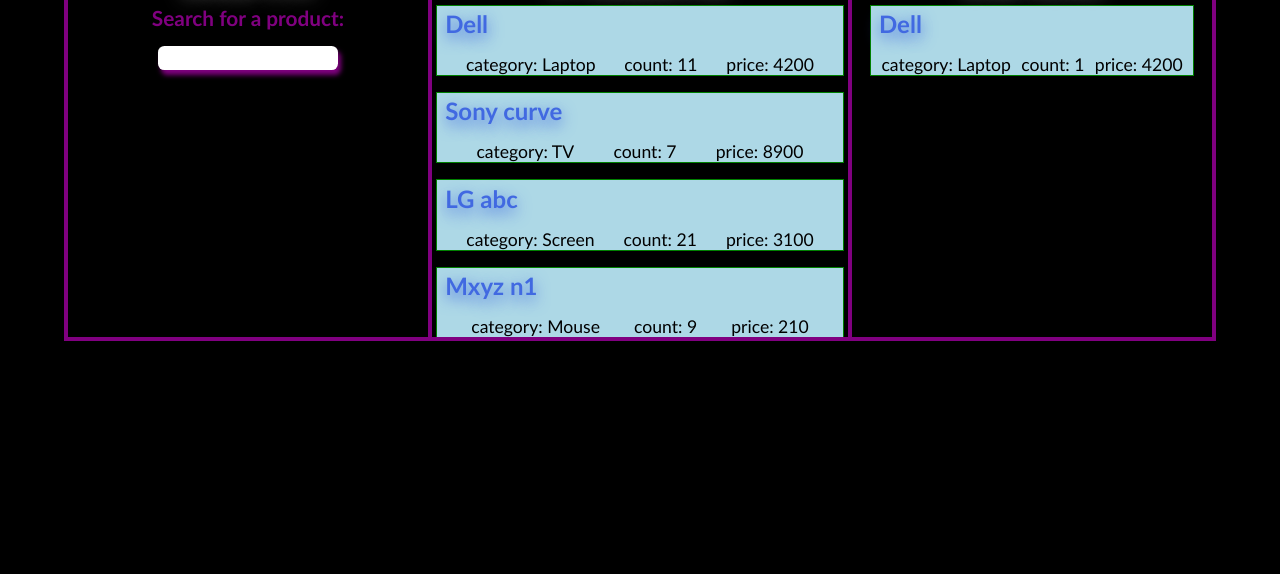
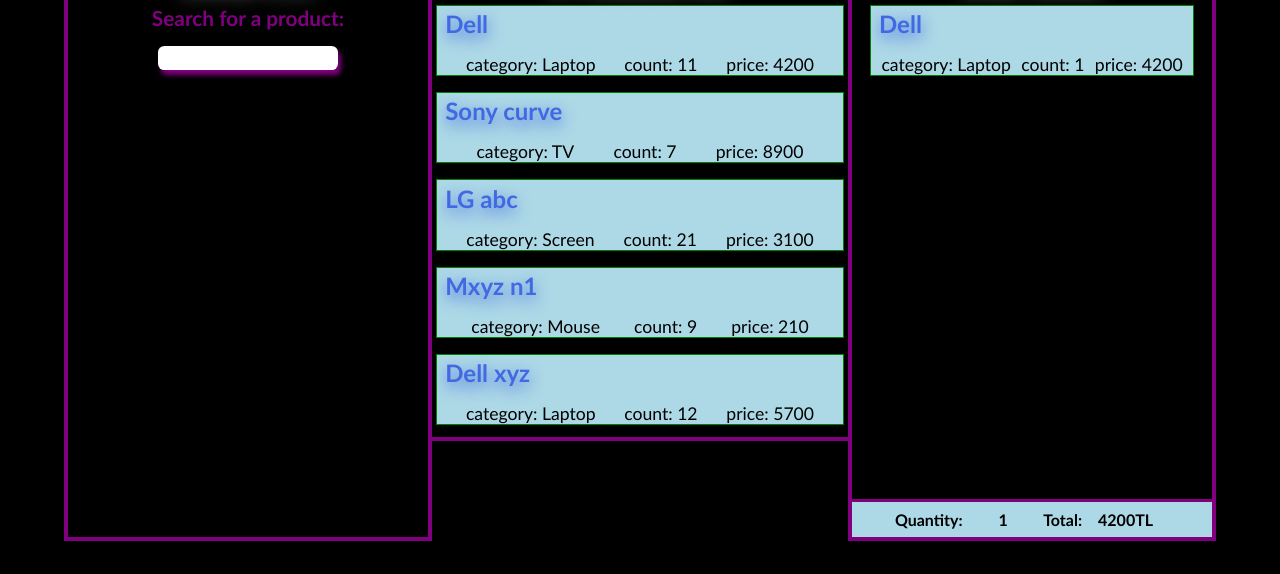
Before and after one commit to Yuniac/store, a plain HTML site: page index.html in a window 1280 px wide. Both pictures are taken after a click on the element "Dell". Shown: the part 145-719 px from the top of the page. Drawn offline with Linux system fonts and the light colour scheme.

Commit message:
add total quantity/price functionality to the cart

```diff
--- a/index.html
+++ b/index.html
@@ -31,9 +31,13 @@
         </div>
         <div class="cart toggle-side-menu">
             <h2>Cart(<span id="cart-counter">0</span>)</h2>
-
-            <div id="cart">
+            <div id="cart" class="inner-cart">
                 <!-- cart items here -->
+            </div>
+            <div class="total" id="total">
+                <p id="total-paragraph">
+                    Quantity: <span id="quantity">0</span> Total:<span id="total-price">0</span>
+                </p>
             </div>
         </div>
         <div class="cart-menu-button-div">
--- a/script.js
+++ b/script.js
@@ -38,8 +38,9 @@ function rebuildCartInDOM() {
         if (product.count > 0) {
             cartElement.appendChild(productElement(name, product, removeProductFromCartEvent));
         }
+        updateCounter();
     });
-    updateCounter();
+
 }
 
 function rebuildProductsInDOM() {
@@ -51,6 +52,33 @@ function rebuildProductsInDOM() {
     });
 }
 rebuildProductsInDOM();
+
+// cart counter functionality and showing the total in cart;
+
+const quantity = document.querySelector("#quantity");
+const total = document.querySelector("#total-price");
+
+const cartElementCounter = document.querySelector("#cart-counter");
+
+
+
+function updateCounter() {
+    cartElementCounter.textContent = cartElement.childElementCount;
+
+    function getQuantity() {
+        const quantityTotalArray = Array.from(nameToProductInCartMap.values());
+        let quantityTotal = quantityTotalArray.map(x => x.count).reduce((current, nxtValue) => current + nxtValue, 0);
+        quantity.textContent = quantityTotal;
+    }
+    getQuantity();
+
+    function getTotalPrice() {
+        const totalPricesArray = Array.from(nameToProductInCartMap.values());
+        let totalPrices = totalPricesArray.map(x => x.price).reduce((current, nxtValue) => current + nxtValue, 0);
+        total.textContent = totalPrices + "TL";
+    }
+    getTotalPrice();
+}
 
 function addToCart(name) {
     let productInStock = nameToProductInStockMap.get(name);
@@ -158,10 +186,5 @@ cartButton.addEventListener("click", () => {
     showSideMenu(cartElementdiv);
 })
 
-// cart counter functionality;
 
-const cartElementCounter = document.querySelector("#cart-counter");
-
-function updateCounter() {
-    cartElementCounter.textContent = cartElement.childElementCount;
-}
+const log = console.log;
--- a/style.css
+++ b/style.css
@@ -32,6 +32,7 @@ h2 {
 html,
 body {
     overflow-x: hidden;
+    height: 100vh;
 }
 
 body {
@@ -49,14 +50,22 @@ main {
 }
 
 .cart {
-    height: 400px;
+    height: 600px;
     border: 4px solid purple;
-    overflow-y: auto;
     position: absolute;
     right: 0;
     background: black;
     width: 23rem;
     z-index: 2;
+    display: flex;
+    flex-flow: column nowrap;
+    justify-content: space-between;
+    text-align: center;
+}
+
+.inner-cart {
+    margin-bottom: auto;
+    overflow-y: auto;
 }
 
 .cart-menu-button-div {
@@ -72,7 +81,7 @@ main {
 .products {
     width: 40%;
     margin: 0 auto;
-    height: 400px;
+    height: 500px;
     border: 4px solid purple;
     overflow-y: scroll;
     scroll-behavior: smooth;
@@ -148,12 +157,31 @@ main {
 }
 
 
+/* the total in the cart */
+
+.total {
+    border-top: 3px solid purple;
+    background-color: #add8e6;
+}
+
+.total p {
+    margin: 0.5rem 0;
+    text-align: center;
+    word-spacing: 1rem;
+    font-weight: 700;
+}
+
+.total span {
+    margin: 0 1rem;
+}
+
+
 /* search menu */
 
 .search {
     width: 30rem;
     border: 4px solid purple;
-    height: 400px;
+    height: 600px;
     position: absolute;
     background: black;
     width: 23rem;
@@ -166,7 +194,6 @@ main {
     top: 0;
     z-index: 5;
 }
-
 
 .search-menu {
     display: flex;
@@ -251,7 +278,11 @@ input {
 
 @media (max-width:675px) {
     .products {
-        width: 88%;
+        width: 94%;
+    }
+    .products h2 {
+        margin-left: 0;
+        margin-top: 0;
     }
     .side-menu {
         bottom: -10px;
```
